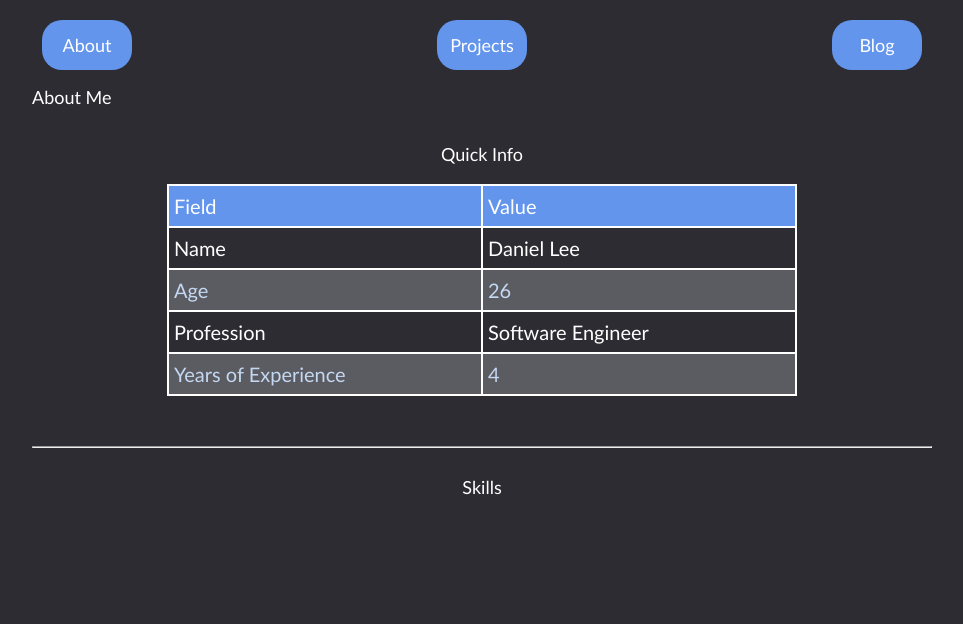
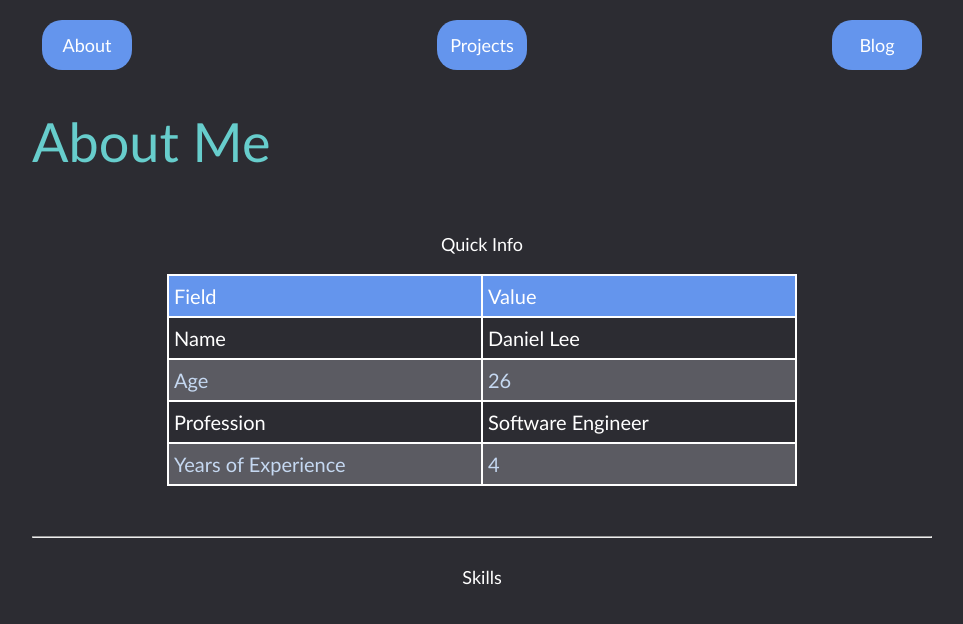
Before and after one commit to danielleedottech/danlee-org, a Jekyll site: the page built from index.html, in a window 1280 px wide. Shown: the top 624 px of the page, without its empty margins (158-1121 px from the left). Built offline with Jekyll 4.4.1, drawn with Linux system fonts in a browser that asks for light colours; nearby versions of some CDN libraries; library files that are not in the unit come from our copies.

Commit message:
added page title css

```diff
--- /dev/null
+++ b/_sass/_layouts/default.scss
@@ -0,0 +1,5 @@
+.page-title {
+    font-size: 3rem;
+    line-height: 4rem;
+    color: #67cdcc;
+}
--- a/_sass/main.scss
+++ b/_sass/main.scss
@@ -1,4 +1,5 @@
 @import '_layouts/post.scss';
+@import '_layouts/default.scss';
 @import 'pages/index.scss';
 
 * {
--- a/blog.html
+++ b/blog.html
@@ -2,7 +2,7 @@
 layout: default
 title: Blog
 ---
-<h1>Latest Posts</h1>
+<h1  class="page-title">Latest Posts</h1>
 
     {% for post in site.posts %}
 
--- a/index.html
+++ b/index.html
@@ -2,7 +2,7 @@
 layout: default
 title: Home
 ---
-<h1>About Me</h1>
+<h1 class="page-title">About Me</h1>
 
 <section class="info-table-section">
     <table class="info-table">
```
Also changed, not shown: projects.md (+3 -1 lines).
